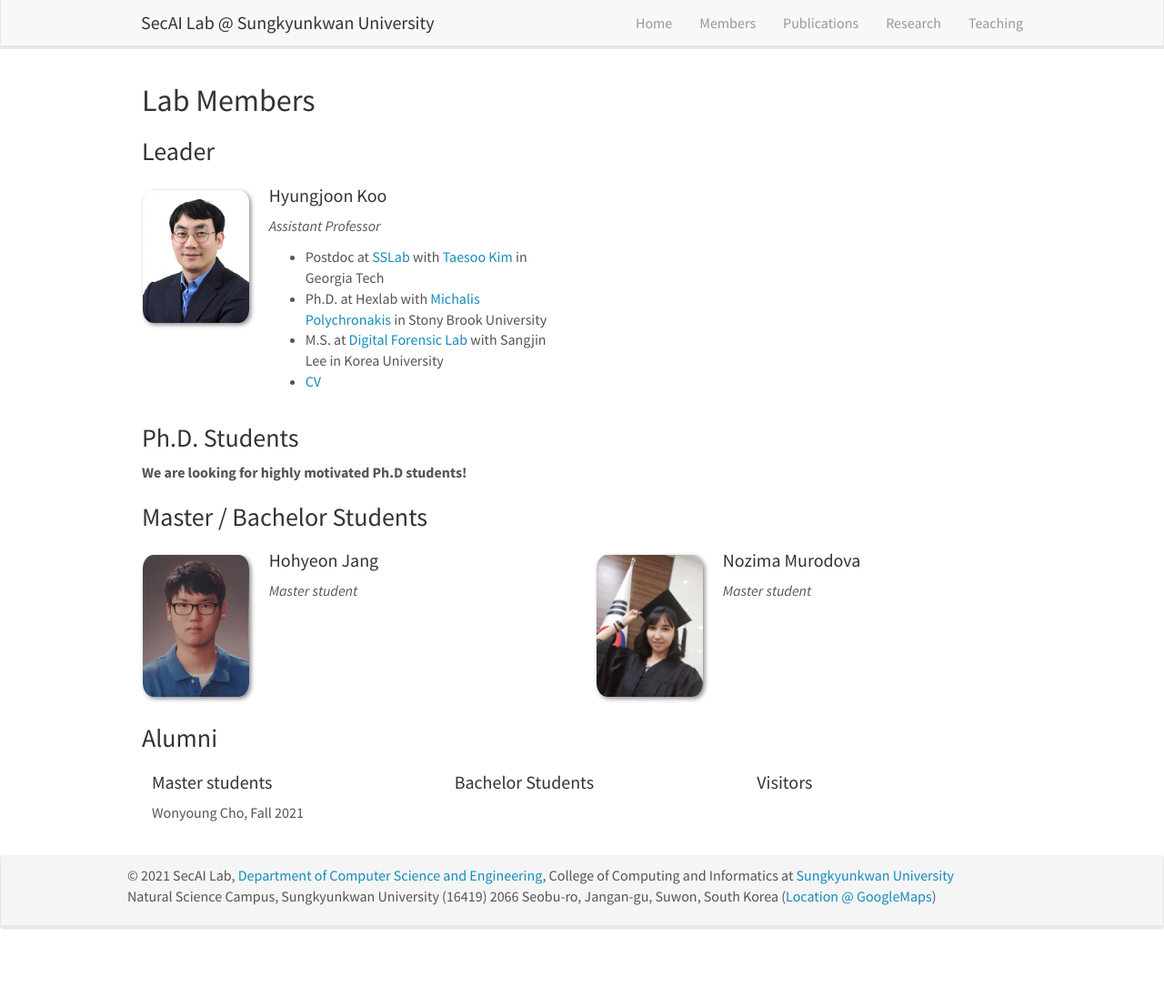
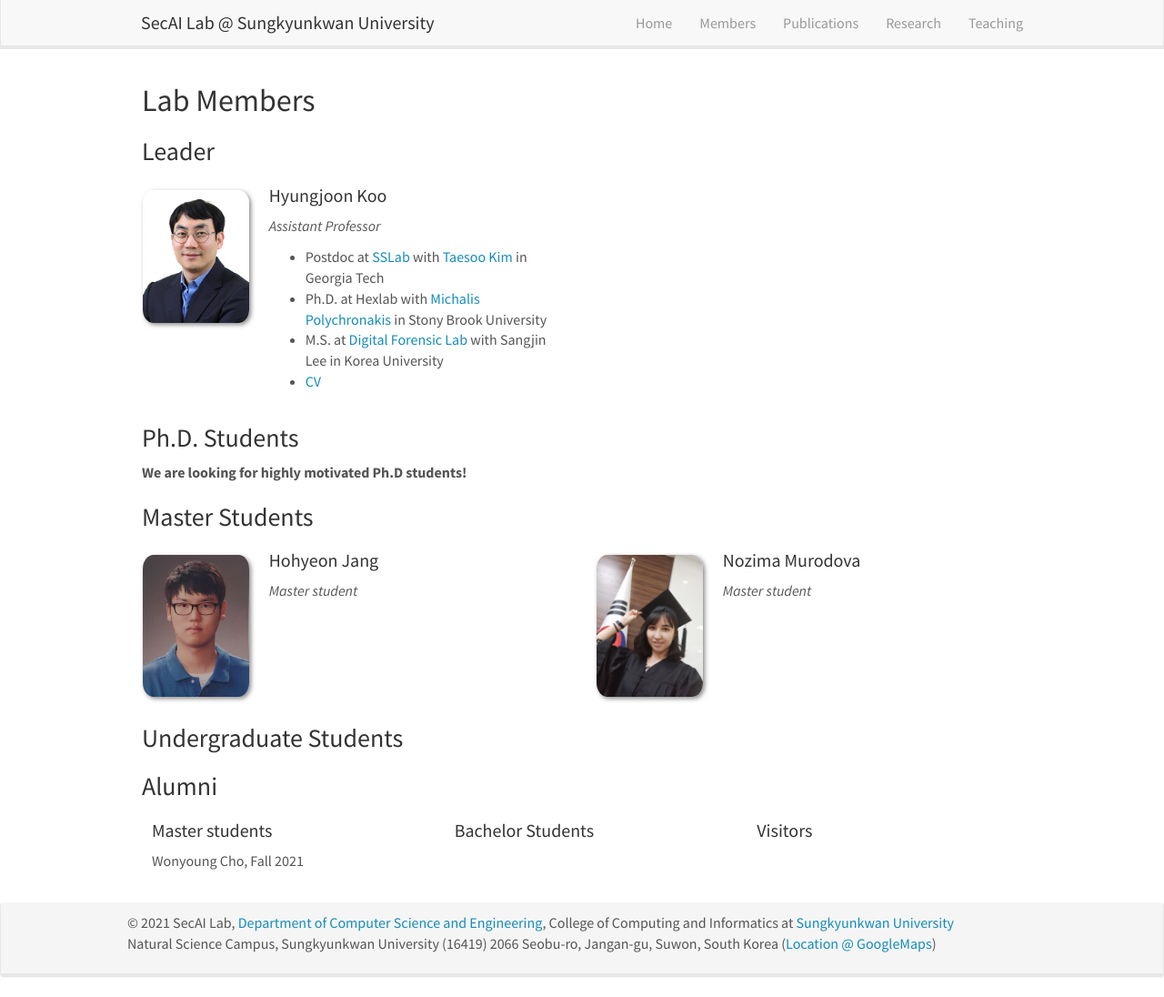
Before and after one commit to SecAI-Lab/secai-lab.github.io, a Jekyll site: the page built from _pages/members.md, in a window 1280 px wide and 1096 px high. Shown: the whole window at 91% size. Built offline with Jekyll 4.4.1, drawn with Linux system fonts in a browser that asks for light colours; nearby versions of some CDN libraries.

Commit message:
sechang joined

```diff
--- a/_data/news.yml
+++ b/_data/news.yml
@@ -1,3 +1,6 @@
+- date: Apr 1, 2022
+  headline: "Sechang joined the lab, welcome!"
+
 - date: Dec 17, 2021
   headline: "The SYSU team got the 4th place (2nd place for IDS)!"
 
--- a/_pages/members.md
+++ b/_pages/members.md
@@ -132,10 +132,67 @@
 
 
 
-### Master / Bachelor Students
+### Master Students
 
 {% assign number_printed = 0 %}
 {% for member in site.data.msb_students %}
+
+{% assign even_odd = number_printed | modulo: 2 %}
+
+{% if even_odd == 0 %}
+<div class="row">
+{% endif %}
+
+<div class="col-sm-6 clearfix">
+  <img src="{{ site.url }}{{ site.baseurl }}/images/members/{{ member.photo }}" class="img-responsive" width="25%" style="float: left" />
+  <h4>{{ member.name }}</h4>
+  <i>{{ member.info }} <!--<br>email: <{{ member.email }}></i> -->
+  <ul style="overflow: hidden">
+
+  {% if member.number_educ == 1 %}
+  <li> {{ member.education1 }} </li>
+  {% endif %}
+
+  {% if member.number_educ == 2 %}
+  <li> {{ member.education1 }} </li>
+  <li> {{ member.education2 }} </li>
+  {% endif %}
+
+  {% if member.number_educ == 3 %}
+  <li> {{ member.education1 }} </li>
+  <li> {{ member.education2 }} </li>
+  <li> {{ member.education3 }} </li>
+  {% endif %}
+
+  {% if member.number_educ == 4 %}
+  <li> {{ member.education1 }} </li>
+  <li> {{ member.education2 }} </li>
+  <li> {{ member.education3 }} </li>
+  <li> {{ member.education4 }} </li>
+  {% endif %}
+
+  </ul>
+</div>
+
+{% assign number_printed = number_printed | plus: 1 %}
+
+{% if even_odd == 1 %}
+</div>
+{% endif %}
+
+{% endfor %}
+
+{% assign even_odd = number_printed | modulo: 2 %}
+{% if even_odd == 1 %}
+</div>
+{% endif %}
+
+
+
+### Undergraduate Students
+
+{% assign number_printed = 0 %}
+{% for member in site.data.ug_students %}
 
 {% assign even_odd = number_printed | modulo: 2 %}
 
```
